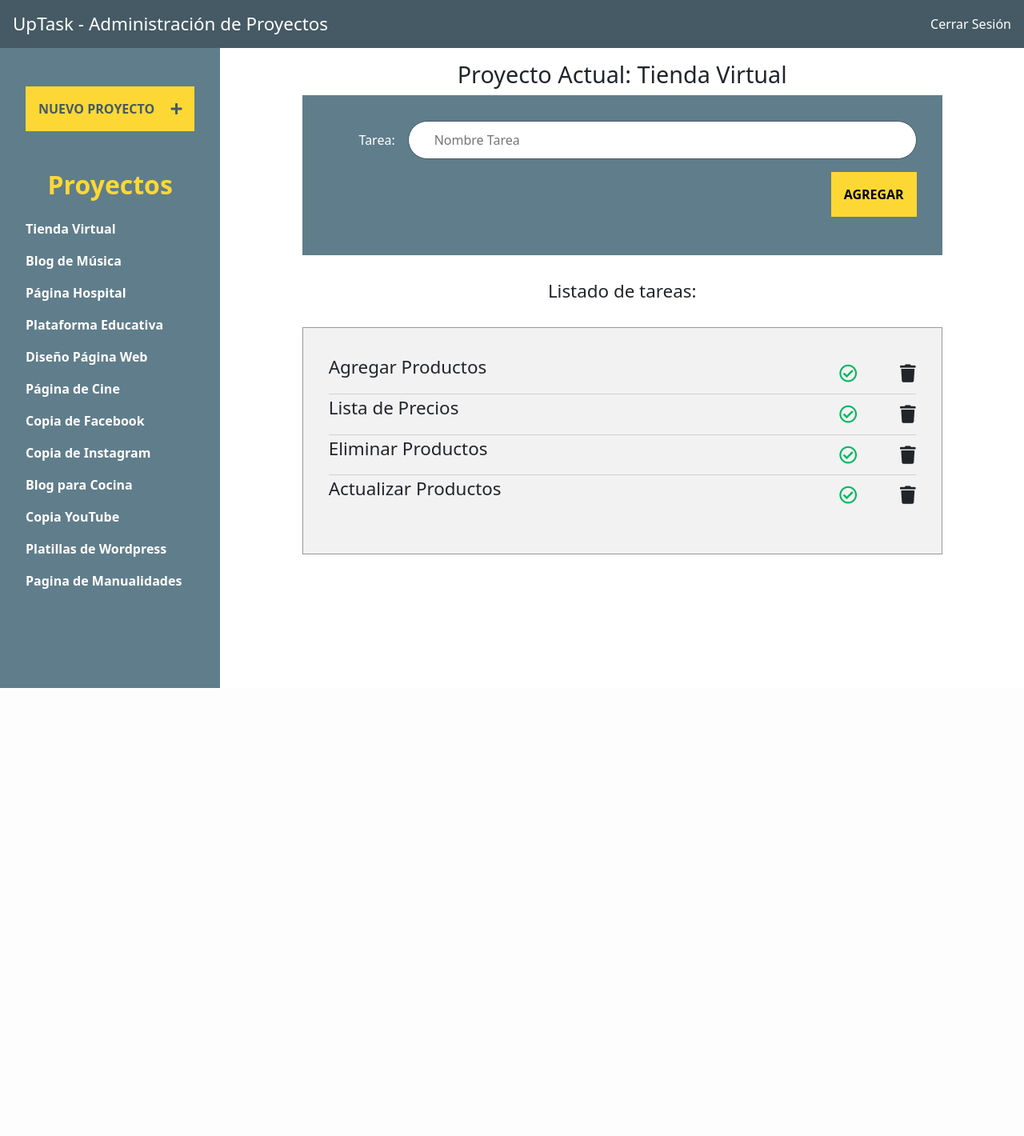
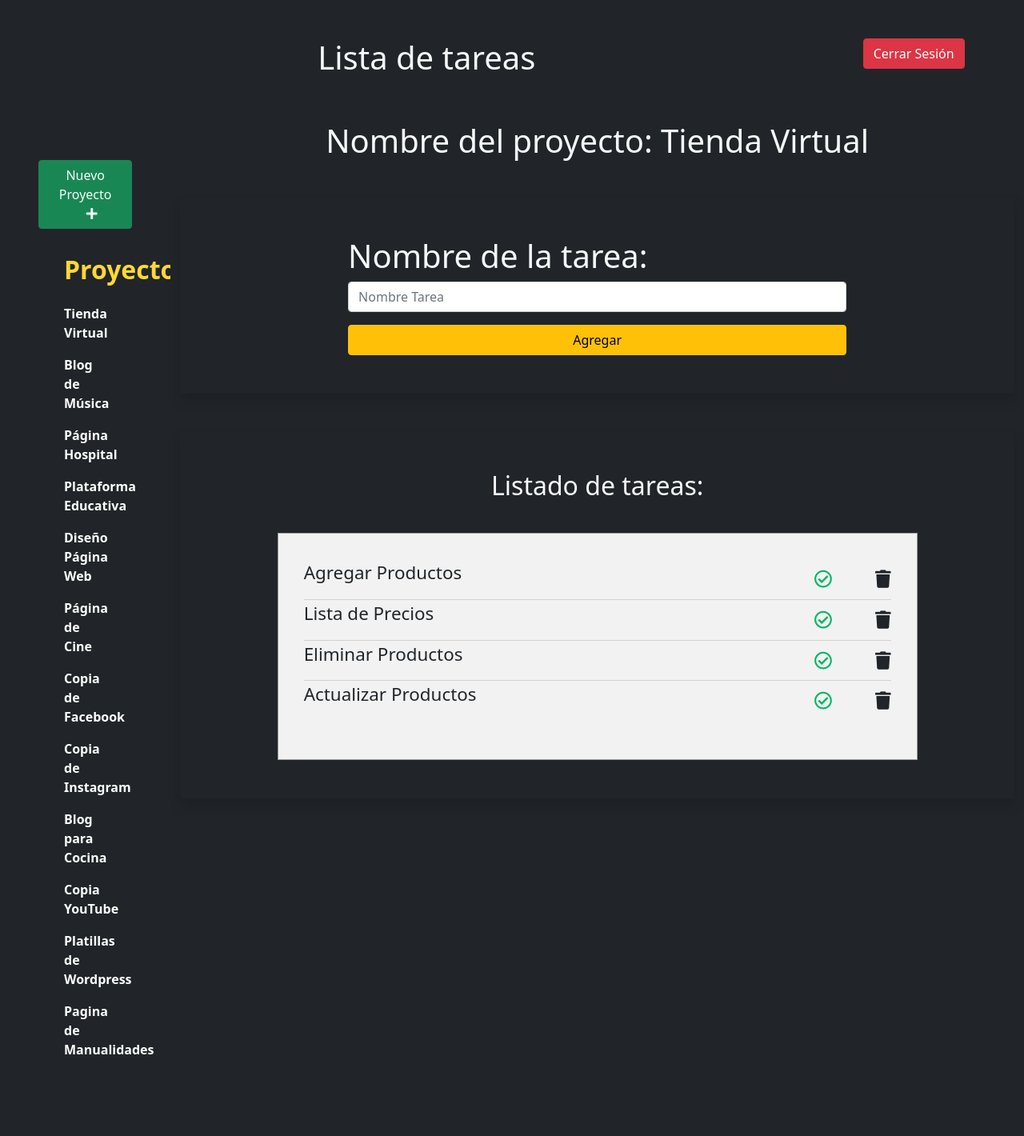
Before and after one commit to Skierhy/Lista-de-tareas-proyecto-app-web, a PHP site: page /index.php?id_proyecto=1 in a window 1280 px wide. Shown: the whole page at 80% size. Before the commit the page ends 860 px from the top, so only its background shows below. Run offline with PHP 8.4, Linux system fonts and the light colour scheme; a user stored in the database is signed in; data comes from the database, SQL or seed files in the repository.

Commit message:
mejora de la interfaz

```diff
--- a/css/style.css
+++ b/css/style.css
@@ -73,7 +57,7 @@ body {
     height: 3rem;
     border: 0;
     flex: 1;
-    border: 1px solid #455A64;
+    border: 1px solid #455a64;
     border-radius: 5rem;
     padding-left: 2rem;
   }
@@ -81,9 +65,9 @@ body {
     justify-content: flex-end;
   }
   .boton {
-    background-color: #FDD835;
+    background-color: #fdd835;
     text-align: center;
-    transition: background-color .5s ease-in-out;
+    transition: background-color 0.5s ease-in-out;
     display: block;
     padding: 1rem;
     text-transform: uppercase;
@@ -105,7 +89,7 @@ body.index {
     height: 100vh;
   }
   .barra {
-    background-color: #455A64;
+    background-color: #455a64;
     padding: 1rem;
     height: 60px;
     display: flex;
@@ -126,7 +110,7 @@ body.index {
   .contenedor-proyectos {
     min-height: 100vh;
     max-width: 300px;
-    background-color: #607D8B;
+    background-color: #607d8b;
     padding-top: 1rem;
   }
   .panel {
@@ -150,10 +134,10 @@ body.index {
     margin-left: 1rem;
   }
   .crear-proyecto a {
-    color: #455A64;
+    color: #455a64;
   }
 
-.lista-proyectos ul{
+  .lista-proyectos ul {
     list-style: none;
     padding: 1.5rem 0 0 0;
     margin: 0;
@@ -193,16 +176,16 @@ body.index {
   .agregar-tarea {
     max-width: 800px;
     width: 90%;
-    background-color: #607D8B;
+    background-color: #5ed6d0;
     margin: 0 auto;
     padding: 2rem;
     color: white;
-    transition: background-color .5s ease-in-out;
+    transition: background-color 0.5s ease-in-out;
   }
 
   /** Listado Pendientes **/
   .listado-pendientes {
-    background-color: #F2F2F2;
+    background-color: #f2f2f2;
     max-width: 800px;
     width: 90%;
     margin: 2rem auto 0 auto;
--- a/index.php
+++ b/index.php
@@ -4,13 +4,14 @@ include 'inc/funciones/funciones.php';
 
 
 //Obtener el ID de la URL
-    $id_proyecto ="";
-    if(isset($_GET['id_proyecto'])){
+$id_proyecto = "";
+if (isset($_GET['id_proyecto'])) {
 	$id_proyecto = $_GET['id_proyecto'];
 }
 ?>
 <!DOCTYPE html>
 <html lang="es">
+
 <head>
 	<meta charset="UTF-8">
 	<meta name="viewport" content="width=device-width, initial-scale=1.0">
@@ -20,80 +21,113 @@ include 'inc/funciones/funciones.php';
 	<link rel="stylesheet" href="css/normalize.css">
 	<link rel="stylesheet" href="css/sweetalert2.min.css">
 	<link rel="stylesheet" href="css/style.css">
-    <link href="https://cdn.jsdelivr.net/npm/bootstrap@5.1.3/dist/css/bootstrap.min.css" rel="stylesheet" integrity="sha384-1BmE4kWBq78iYhFldvKuhfTAU6auU8tT94WrHftjDbrCEXSU1oBoqyl2QvZ6jIW3" crossorigin="anonymous">
+	<link href="https://cdn.jsdelivr.net/npm/bootstrap@5.1.3/dist/css/bootstrap.min.css" rel="stylesheet"
+	integrity="sha384-1BmE4kWBq78iYhFldvKuhfTAU6auU8tT94WrHftjDbrCEXSU1oBoqyl2QvZ6jIW3" crossorigin="anonymous">
 </head>
-<body class="<?php echo obtenerPaginaActual(); ?>">
 
-<div class="barra">
-    <h1>UpTask - Administración de Proyectos</h1>
-    <a href="login.php?cerrar_sesion=true">Cerrar Sesión</a>
+<body class="<?php echo obtenerPaginaActual(); ?> bg-dark">
+
+	<div class="container-fluid">
+			<div class="row bg-dark bg-opacity-70 text-light mb-5">
+				<div class="col-10 pt-5">
+					<h1 class="text-center ">Lista de tareas</h1>
 				</div>
-<div class="contenedor">
-
-<aside class="contenedor-proyectos">
-        <div class="panel crear-proyecto">
-            <a href="#" class="boton">Nuevo Proyecto <i class="fas fa-plus"></i> </a>
+				<div class="col-2 pt-5">
+					<a href="login.php?cerrar_sesion=true" class="btn btn-danger">Cerrar Sesión</a>
+				</div>
 		</div>
 
+		<div class="row">
+			<div class="col-2 bg-dark p-5">
+				<div class="crear-proyecto">
+					<a href="#" class="btn btn-success w-100 text-light">Nuevo Proyecto <i class="fas fa-plus"></i> </a>
+				</div>
 				<div class="panel lista-proyectos">
-            <h2>Proyectos</h2>
+					<h2>Proyectos: </h2>
 					<ul id="proyectos">
 						<?php
 						$proyectos = obtenerProyectos();
-                    if($proyectos){
-                        foreach($proyectos as $proyecto){ ?>
+						if ($proyectos) {
+							foreach ($proyectos as $proyecto) {
+								?>
 								<li>
-                                <a href="index.php?id_proyecto=<?php echo $proyecto['id'];?>" id="proyecto:<?php echo $proyecto['id'];?>">
+									<a href="index.php?id_proyecto=<?php echo $proyecto['id']; ?>"
+										id="proyecto:<?php echo $proyecto['id']; ?>">
 										<?php echo $proyecto['nombre']; ?>
 									</a>
 								</li>
-                    <?php } //Fin foreach
+								<?php
+							} //Fin foreach
 						}//Fin if ?>
 					</ul>
 				</div>
-</aside>
+			</div>
 
-    <main class="contenido-principal">
+			<div class="col-10 bg-dark">
 				<?php
 				$proyecto = obtenerNombreProyecto($id_proyecto);
-            if($proyecto){ ?>
-        <h1>Proyecto Actual:
-                <?php foreach($proyecto as $nombre){ ?>
+				if ($proyecto) {
+					?>
+					<h1 class="text-center text-light">Nombre del proyecto:
+						<?php foreach ($proyecto as $nombre) {
+							?>
 							<span><?php echo $nombre['nombre']; ?></span>
-                <?php }//Fin for each ?>
+							<?php
+						}//Fin for each ?>
 					</h1>
-
-        <form action="#" class="agregar-tarea">
-            <div class="campo">
-                <label for="tarea">Tarea:</label>
-                <input type="text" placeholder="Nombre Tarea" class="nombre-tarea">
+					<div class="container w-100 bg-dark mt-5 rounded shadow p-5">
+						<form action="#">
+							<div class="row">
+								<div class="col-2"></div>
+								<div class="mb-3 col-8">
+									<label for="tarea" class="form-label h1 text-light">Nombre de la tarea: </label>
+									<input type="text" placeholder="Nombre Tarea" class="form-control nombre-tarea">
 								</div>
-            <div class="campo enviar">
-                <input type="hidden" id="id_proyecto" value="<?php echo $id_proyecto; ?>" value="id_proyecto">
-                <input type="submit" class="boton nueva-tarea" value="Agregar">
+								<div class="col-2"></div>
+							</div>
+							<div class="row">
+								<div class="col-2"></div>
+								<div class="enviar col-8">
+									<input type="hidden" id="id_proyecto" value="<?php echo $id_proyecto; ?>"
+									value="id_proyecto">
+									<input type="submit" class="btn btn-warning nueva-tarea w-100" value="Agregar">
+								</div>
+								<div class="col-2"></div>
 							</div>
 						</form>
+					</div>
+
 					<?php
-        } else { //Fin del if '$proyecto'
+				} else {
+					//Fin del if '$proyecto'
 					//Si no hay proyectos seleccionados
-            echo "<h1>Selecciona un proyecto a la izquierda</h1>";
+					echo "<h1 class='text-center text-danger'>Selecciona un proyecto a la izquierda</h1>";
 				}
 				?>
-        <h2>Listado de tareas:</h2>
-
+				<div class="container w-100 bg-dark mt-5 rounded shadow p-5">
+					<div class="row">
+						<div class="col">
+							<h2 class="text-center text-light">Listado de tareas:</h2>
+						</div>
+					</div>
+					<div class="row">
+						<div class="col">
 							<div class="listado-pendientes">
 								<ul>
 									<?php
 									//Obtiene las tareas del proyecto actual
 									$tareas = obtenerTareasProyecto($id_proyecto);
-                if($tareas){ //Verificamos si existe tareas primeramente antes de agregar de forma dinamica
-                    if($tareas->num_rows > 0 ){
+									if ($tareas) {
+										//Verificamos si existe tareas primeramente antes de agregar de forma dinamica
+										if ($tareas->num_rows > 0) {
 											//Si hay tareas
-                        foreach($tareas as $tarea): ?>
+											foreach ($tareas as $tarea): ?>
 											<li id="tarea:<?php echo $tarea['id']; ?>" class="tarea">
-                            <p><?php echo $tarea['nombre']; ?></p>
+												<p>
+													<?php echo $tarea['nombre']; ?>
+												</p>
 												<div class="acciones">
-                                    <i class="far fa-check-circle <?php echo ($tarea['estado']==='1') ? 'completo' : ''; ?>"></i>
+													<i class="far fa-check-circle <?php echo ($tarea['estado'] === '1') ? 'completo' : ''; ?>"></i>
 													<i class="fas fa-trash"></i>
 												</div>
 											</li>
@@ -104,22 +138,26 @@ include 'inc/funciones/funciones.php';
 										}
 									} //Fin del if 'isset'
 									?>
-
 								</ul>
 							</div>
-    </main>
-</div><!--.contenedor-->
-
+						</div>
+					</div>
+				</div>
+			</div>
+		</div>
+	</div>
 	<script src="js/sweetalert2.all.min.js"></script>
-<script src="https://cdn.jsdelivr.net/npm/bootstrap@5.1.3/dist/js/bootstrap.bundle.min.js" integrity="sha384-ka7Sk0Gln4gmtz2MlQnikT1wXgYsOg+OMhuP+IlRH9sENBO0LRn5q+8nbTov4+1p" crossorigin="anonymous"></script>
+	<script src="https://cdn.jsdelivr.net/npm/bootstrap@5.1.3/dist/js/bootstrap.bundle.min.js"
+		integrity="sha384-ka7Sk0Gln4gmtz2MlQnikT1wXgYsOg+OMhuP+IlRH9sENBO0LRn5q+8nbTov4+1p" crossorigin="anonymous">
+	</script>
 	<?php
 	$actual = obtenerPaginaActual();
-    if($actual === 'crear-cuenta' || $actual === 'login'){
+	if ($actual === 'crear-cuenta' || $actual === 'login') {
 		echo '<script src="js/formulario.js"></script>';
 	} else {
 		echo '<script src="js/scripts.js"></script>';
 	}
 	?>
+</body>
 
-</body>
 </html>
```
Also changed, not shown: other parts of css/style.css (+39 -33 lines). Lines whose indentation alone changed are shown as unchanged.
